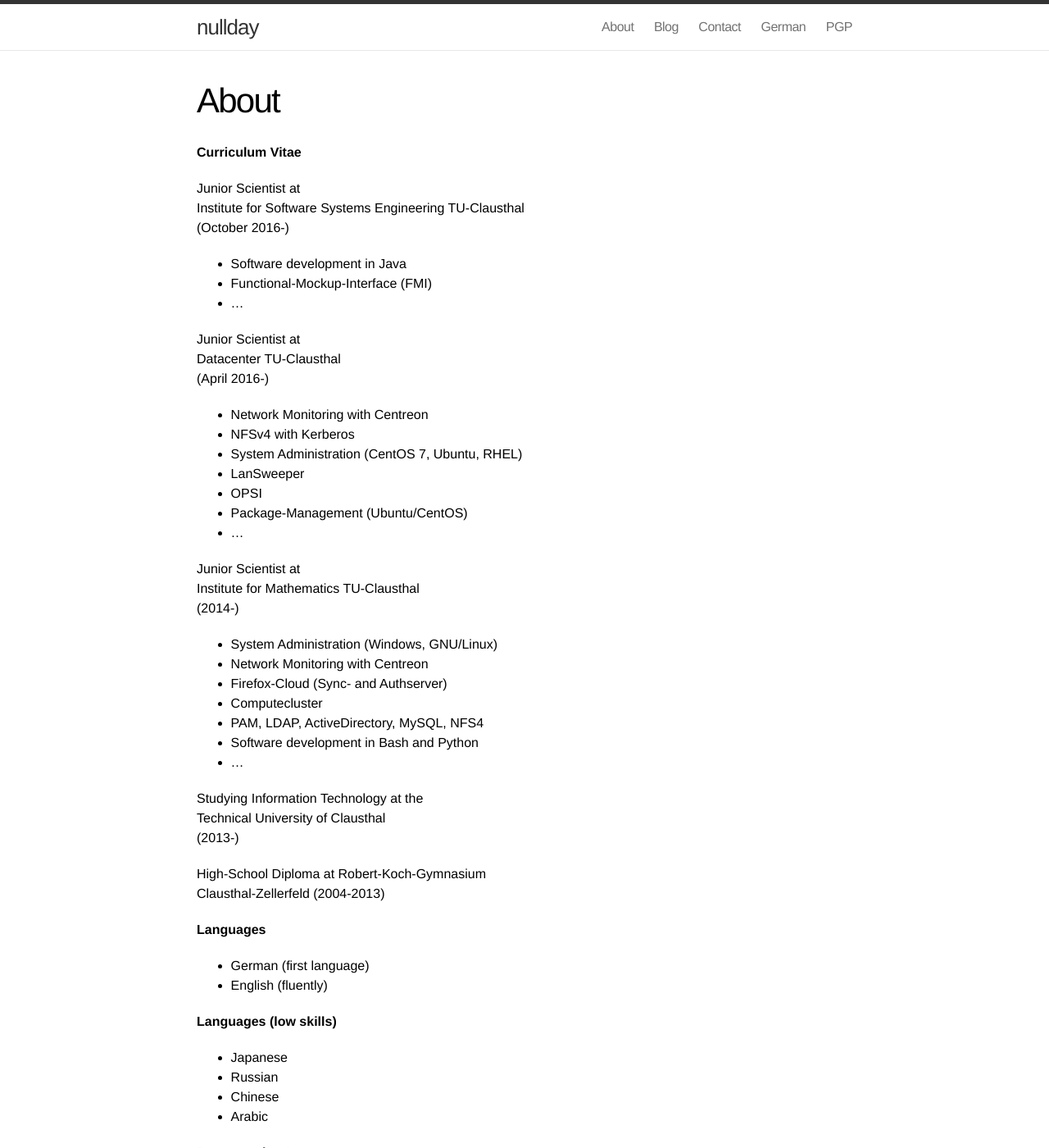
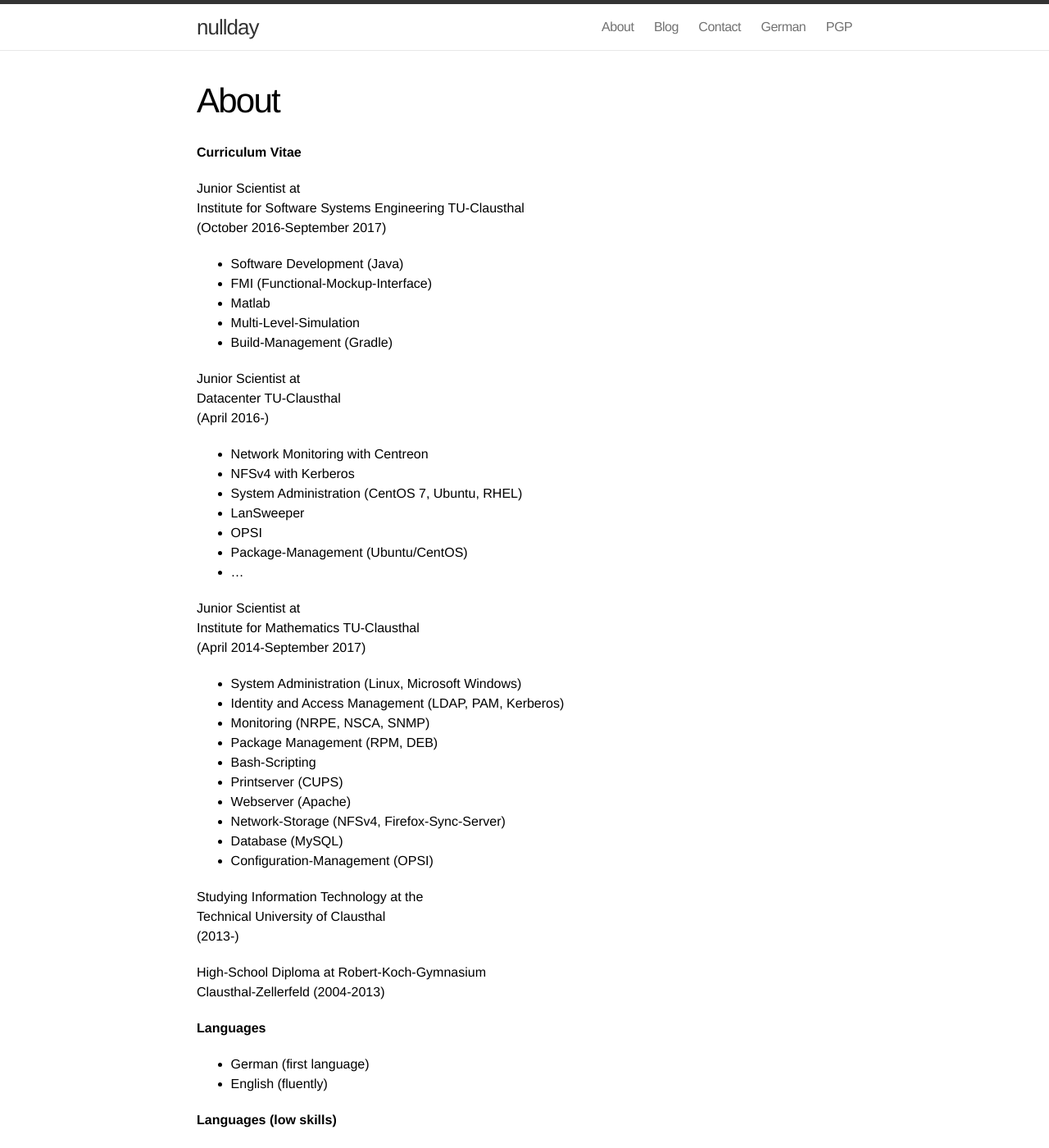
Before and after one commit to shibumi/en.nullday.de, a Jekyll site: the page built from about.md, in a window 1280 px wide and 1400 px high. Shown: the whole window at 82% size. Built offline with Jekyll 4.4.1, drawn with Linux system fonts in a browser that asks for light colours; nearby versions of some CDN libraries; some of the changed text lies outside the part shown.

Commit message:
changed about.md

```diff
--- a/_config.yml
+++ b/_config.yml
@@ -1,7 +1,7 @@
 # Site settings
 title: nullday
 email: chris@nullday.de
-description: "nullday is the webspace of Christian Rebischke. Last change: 2017-08-06"
+description: "nullday is the webspace of Christian Rebischke. Last change: 2017-12-20"
 baseurl: ""
 url: "http://en.nullday.de"
 twitter_username: sh1bumi
--- a/about.md
+++ b/about.md
@@ -8,11 +8,13 @@ permalink: /about/
 
 Junior Scientist at
 Institute for Software Systems Engineering TU-Clausthal
-(October 2016-)
+(October 2016-September 2017)
 
-* Software development in Java
-* Functional-Mockup-Interface (FMI)
-* ...
+* Software Development (Java)
+* FMI (Functional-Mockup-Interface)
+* Matlab
+* Multi-Level-Simulation
+* Build-Management (Gradle)
 
 Junior Scientist at
 Datacenter TU-Clausthal
@@ -28,15 +30,18 @@ Datacenter TU-Clausthal
 
 Junior Scientist at
 Institute for Mathematics TU-Clausthal
-(2014-)
+(April 2014-September 2017)
 
-* System Administration (Windows, GNU/Linux)
-* Network Monitoring with Centreon
-* Firefox-Cloud (Sync- and Authserver)
-* Computecluster
-* PAM, LDAP, ActiveDirectory, MySQL, NFS4
-* Software development in Bash and Python
-* ...
+* System Administration (Linux, Microsoft Windows)
+* Identity and Access Management (LDAP, PAM, Kerberos)
+* Monitoring (NRPE, NSCA, SNMP)
+* Package Management (RPM, DEB)
+* Bash-Scripting
+* Printserver (CUPS)
+* Webserver (Apache)
+* Network-Storage (NFSv4, Firefox-Sync-Server)
+* Database (MySQL)
+* Configuration-Management (OPSI)
 
 Studying Information Technology at the
 Technical University of Clausthal
```
